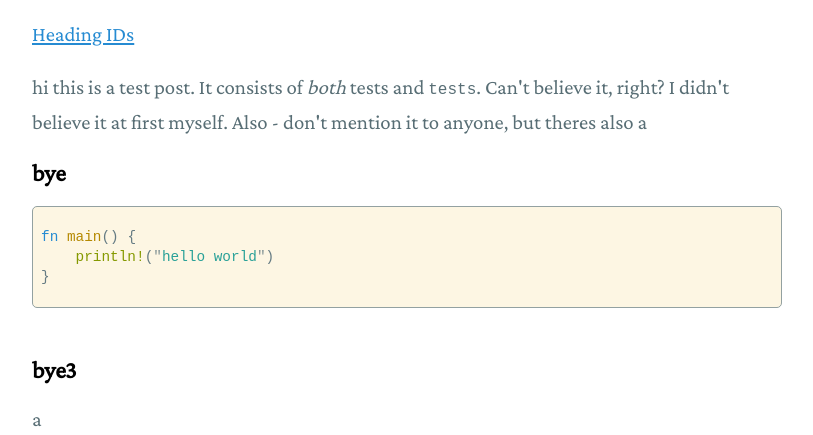
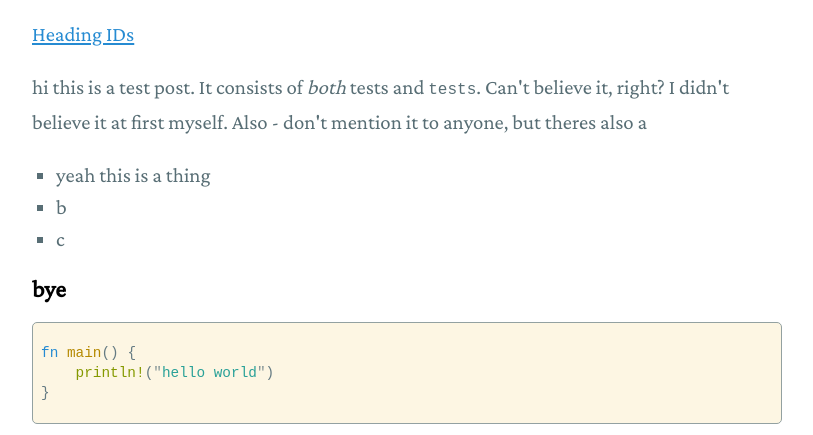
Before and after one commit to AbooMinister25/blog, a plain HTML site: page public/Hello World.html in a window 1280 px wide. Shown: the part 365-800 px from the top of the page, without its empty margins (233-1046 px from the left). Drawn offline with Linux system fonts and the light colour scheme; a web font is replaced by a local one.

Commit message:
Add styling for lists

```diff
--- a/public/Hello World.html
+++ b/public/Hello World.html
@@ -36,8 +36,13 @@
         <p><a href="#bye">Heading IDs</a></p>
 <p>hi this is a test post. It consists of <em>both</em> tests and <code>tests</code>. Can't believe it, right?
 I didn't believe it at first myself. Also - don't mention it to anyone, but theres also a</p>
+<ul>
+<li>yeah this is a thing</li>
+<li>b</li>
+<li>c</li>
+</ul>
 <h2><a href="#bye" aria-hidden="true" class="anchor" id="bye"></a>bye</h2>
-<pre lang="rust" style="background-color:#fdf6e3;"><code>
+<pre style="background-color:#fdf6e3;" lang="rust"><code>
 <span style="color:#268bd2;">fn </span><span style="color:#b58900;">main</span><span style="color:#657b83;">() {
 </span><span style="color:#657b83;">    </span><span style="color:#859900;">println!</span><span style="color:#657b83;">(</span><span style="color:#839496;">&quot;</span><span style="color:#2aa198;">hello world</span><span style="color:#839496;">&quot;</span><span style="color:#657b83;">)
 </span><span style="color:#657b83;">}
--- a/sass/post.scss
+++ b/sass/post.scss
@@ -118,3 +118,19 @@ code {
 pre code {
     font-size: inherit;
 }
+
+ul {
+    padding-left: 1.5rem;
+    list-style: square;
+}
+
+li {
+    font-size: 1.2rem;
+    line-height: 1.8rem;
+    color: colors.$base01;
+
+    @media (min-width: 600px) {
+        font-size: 1.3rem;
+        line-height: 2rem;
+    }
+}
```
Also changed, not shown: contents/hello_world.md (+5 -0 lines), styles/post.css.
